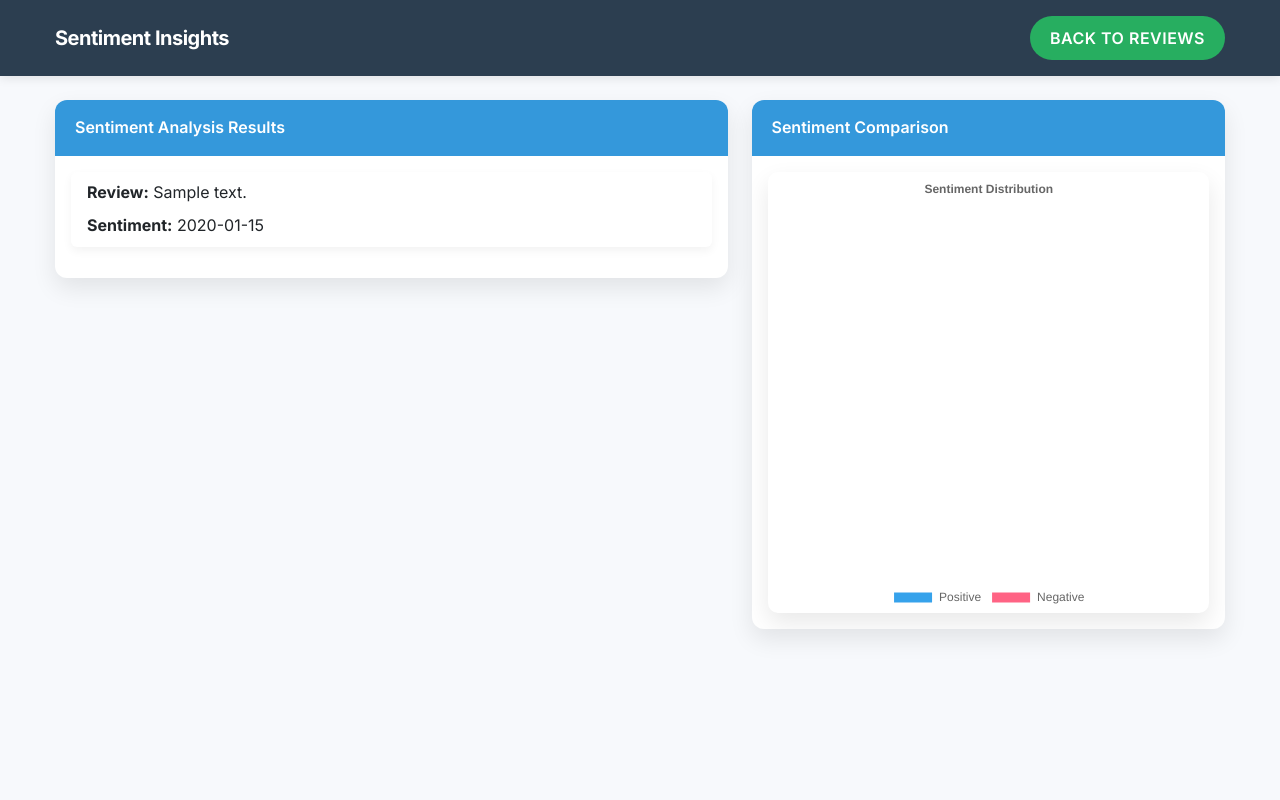
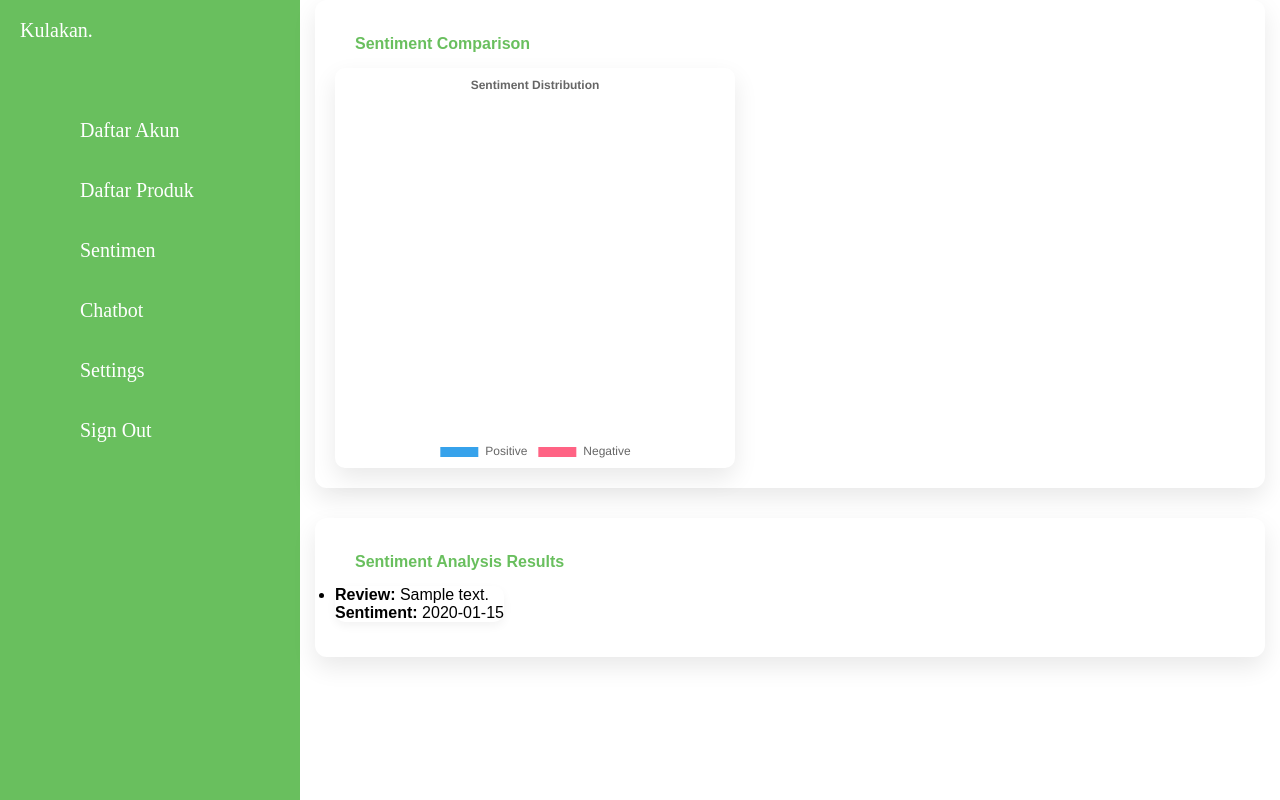
Before and after one commit to nakzuwu/Kulakan_web, a Flask app: template templates/superadmin/content/sentimen.html in a window 1280 px wide. Run offline with Flask 3, Linux system fonts and the light colour scheme; the template is opened without the code that fills it: most values are stand-ins (such as "Sample title", 1, 10 or a date in 2020); parts of the project's set-up code (start-up, migrations or seed data) failed here and were passed over.

Commit message:
sentimen ui

```diff
--- a/static/css/superadmin.css
+++ b/static/css/superadmin.css
@@ -701,3 +701,70 @@ color: #333;
     left: initial;
   }
 }
+
+.container-fluid {
+  max-width: 1200px;
+  padding: 0 15px;
+}
+
+.card-body {
+  display: flex;
+  justify-content: space-between;
+  align-items: center;
+}
+
+.chart-container {
+  width: 100%;
+  max-width: 400px;
+  height: auto;
+}
+
+.card {
+  margin-bottom: 30px;
+  padding: 20px;
+  border-radius: 12px;
+  box-shadow: 0 10px 25px rgba(0, 0, 0, 0.09);
+}
+
+.card-header {
+  background-color: var(--secondary-color);
+  color: #69BF5E;
+  font-weight: 600;
+  padding: 15px 20px;
+  border-bottom: none;
+}
+
+.list-group-item {
+  border: none;
+  border-radius: 10px;
+  margin-bottom: 15px;
+  box-shadow: 0 4px 10px rgba(0, 0, 0, 0.05);
+  transition: all 0.3s ease;
+}
+
+.list-group-item:hover {
+  transform: translateY(-5px);
+  box-shadow: 0 8px 20px rgba(0, 0, 0, 0.1);
+}
+
+#sentimentPieChart {
+  border-radius: 10px;
+  box-shadow: 0 10px 25px rgba(0, 0, 0, 0.09);
+}
+
+.btn-back {
+  background-color: var(--accent-color);
+  border: none;
+  color: white;
+  padding: 10px 20px;
+  border-radius: 50px;
+  font-weight: 600;
+  text-transform: uppercase;
+  letter-spacing: 0.5px;
+}
+
+.btn-back:hover {
+  background-color: #2ecc71;
+  transform: translateY(-3px);
+  box-shadow: 0 5px 15px rgba(0,0,0,0.1);
+}
--- a/templates/superadmin/content/sentimen.html
+++ b/templates/superadmin/content/sentimen.html
@@ -1,113 +1,20 @@
-<!DOCTYPE html>
-<html lang="en">
-<head>
-    <meta charset="UTF-8">
-    <meta name="viewport" content="width=device-width, initial-scale=1.0">
-    <title>Sentiment Analysis Results</title>
-    <link href="https://fonts.googleapis.com/css2?family=Inter:wght@300;400;600;700&display=swap" rel="stylesheet">
-    <link href="https://cdn.jsdelivr.net/npm/bootstrap@5.3.0/dist/css/bootstrap.min.css" rel="stylesheet">
-    <script src="https://cdn.jsdelivr.net/npm/chart.js"></script>
-    <style>
-        :root {
-            --primary-color: #2c3e50;
-            --secondary-color: #3498db;
-            --accent-color: #27ae60;
-            --background-light: #f7f9fc;
-            --text-dark: #2c3e50;
-        }
+ {% extends '/superadmin/superadmin.html' %}
 
-        * {
-            transition: all 0.3s ease;
-        }
-
-        body {
-            font-family: 'Inter', sans-serif;
-            background-color: var(--background-light);
-            color: var(--text-dark);
-            line-height: 1.6;
-        }
-
-        .navbar {
-            background-color: var(--primary-color);
-            box-shadow: 0 2px 10px rgba(0, 0, 0, 0.1);
-        }
-
-        .navbar-brand {
-            color: white !important;
-            font-weight: 700;
-            letter-spacing: -0.5px;
-        }
-
-        .container-fluid {
-            max-width: 1200px;
-            padding: 0 15px;
-        }
-
-        .card {
-            border: none;
-            border-radius: 12px;
-            box-shadow: 0 10px 25px rgba(0, 0, 0, 0.09);
-            margin-bottom: 30px;
-            overflow: hidden;
-        }
-
-        .card-header {
-            background-color: var(--secondary-color);
-            color: white;
-            font-weight: 600;
-            padding: 15px 20px;
-            border-bottom: none;
-        }
-
-        .list-group-item {
-            border: none;
-            border-radius: 10px;
-            margin-bottom: 15px;
-            box-shadow: 0 4px 10px rgba(0, 0, 0, 0.05);
-            transition: all 0.3s ease;
-        }
-
-        .list-group-item:hover {
-            transform: translateY(-5px);
-            box-shadow: 0 8px 20px rgba(0, 0, 0, 0.1);
-        }
-
-        #sentimentPieChart {
-            border-radius: 10px;
-            box-shadow: 0 10px 25px rgba(0, 0, 0, 0.09);
-        }
-
-        .btn-back {
-            background-color: var(--accent-color);
-            border: none;
-            color: white;
-            padding: 10px 20px;
-            border-radius: 50px;
-            font-weight: 600;
-            text-transform: uppercase;
-            letter-spacing: 0.5px;
-        }
-
-        .btn-back:hover {
-            background-color: #2ecc71;
-            transform: translateY(-3px);
-            box-shadow: 0 5px 15px rgba(0,0,0,0.1);
-        }
-    </style>
-</head>
-<body>
-    <nav class="navbar navbar-expand-lg navbar-dark py-3">
-        <div class="container-fluid">
-            <a class="navbar-brand" href="/">Sentiment Insights</a>
-            <button class="btn btn-back" onclick="window.location.href='/'">
-                Back to Reviews
-            </button>
-        </div>
-    </nav>
-
+    {% block content %}
+    <div class="main">
     <div class="container-fluid py-4">
         <div class="row">
-            <div class="col-md-7">
+            <div class="col-md-5"> <!-- Ubah dari col-md-5 ke col-md-7 -->
+                <div class="card">
+                    <div class="card-header">Sentiment Comparison</div>
+                    <div class="card-body d-flex justify-content-center">
+                        <div class="chart-container">
+                            <canvas id="sentimentPieChart" width="400" height="400"></canvas>
+                        </div>
+                    </div>
+                </div>
+            </div>
+            <div class="col-md-5"> <!-- Ubah dari col-md-7 ke col-md-5 -->
                 <div class="card">
                     <div class="card-header">Sentiment Analysis Results</div>
                     <div class="card-body">
@@ -123,16 +30,9 @@
                 </div>
             </div>
 
-            <div class="col-md-5">
-                <div class="card">
-                    <div class="card-header">Sentiment Comparison</div>
-                    <div class="card-body">
-                        <canvas id="sentimentPieChart" width="400" height="400"></canvas>
-                    </div>
-                </div>
-            </div>
         </div>
     </div>
+</div>
 
     <script>
         const sentimentResults = {{ sentiment_results|tojson }};
@@ -177,5 +77,4 @@
     </script>
 
     <script src="https://cdn.jsdelivr.net/npm/bootstrap@5.3.0/dist/js/bootstrap.bundle.min.js"></script>
-</body>
-</html>
+ {% endblock %}
--- a/templates/superadmin/layout/leftbar.html
+++ b/templates/superadmin/layout/leftbar.html
@@ -21,6 +21,15 @@
                     <ion-icon name="people-outline"></ion-icon>
                 </span>
                 <span class="title">Daftar Produk</span>
+            </a>
+        </li>
+
+        <li>
+            <a href="{{ url_for('sentimen') }}">
+                <span class="icon">
+                    <ion-icon name="home-outline"></ion-icon>
+                </span>
+                <span class="title">Sentimen</span>
             </a>
         </li>
 
--- a/templates/superadmin/superadmin.html
+++ b/templates/superadmin/superadmin.html
@@ -5,6 +5,7 @@
     <meta name="viewport" content="width=device-width, initial-scale=1.0">
     <title>{% block title %}Super Admin{% endblock %}</title>
     <link rel="stylesheet" href="{{ url_for('static', filename='css/superadmin.css') }}">
+    <script src="https://cdn.jsdelivr.net/npm/chart.js"></script>
 </head>
 <body>
     <!-- Sidebar -->
```
Also changed, not shown: 1 other file.
